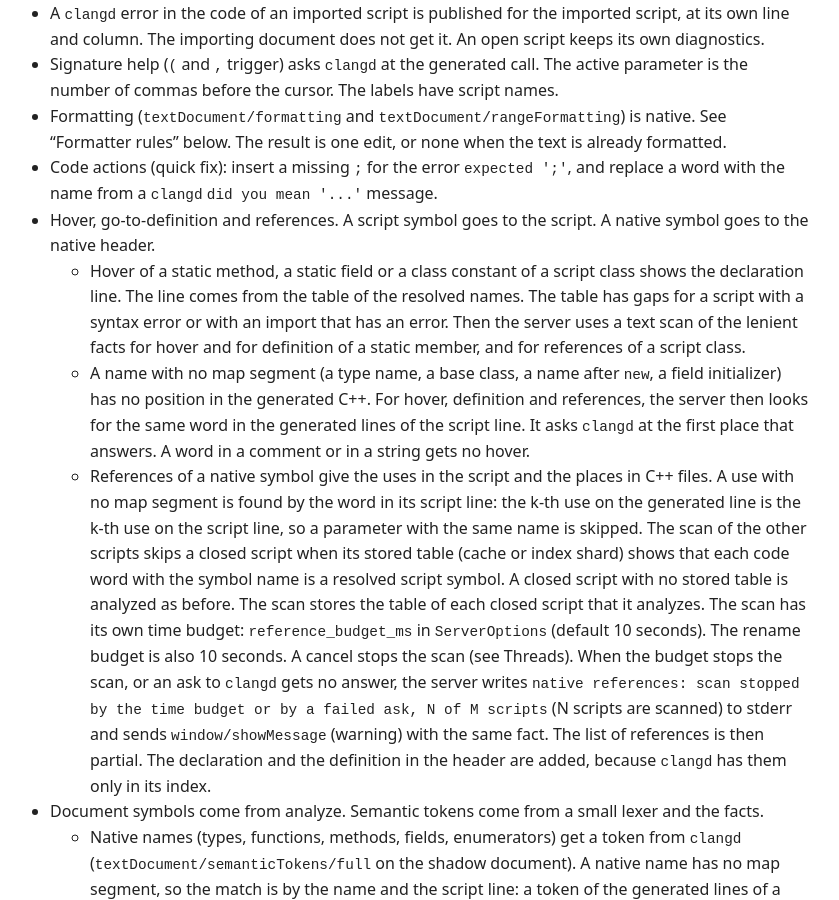
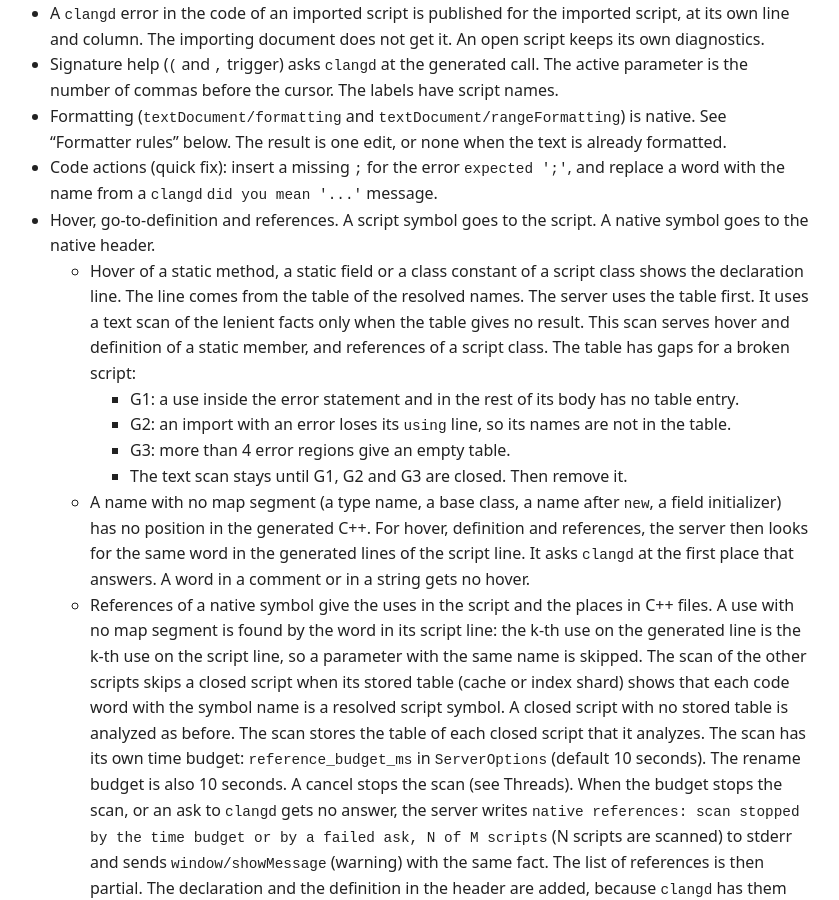
Before and after one commit to rokups/hotpp, a Jekyll site: the page built from doc/tools-ls.md, in a window 1280 px wide and 900 px high, scrolled down 4038 px. Shown: the whole window, without its empty margins (246-1085 px from the left). Built offline with Jekyll 4.4.1, drawn with Linux system fonts in a browser that asks for light colours.

Commit message:
HOT-19 document table-first order and gaps G1 G2 G3

```diff
--- a/doc/tools-ls.md
+++ b/doc/tools-ls.md
@@ -82,7 +82,11 @@ Features:
 - Formatting (`textDocument/formatting` and `textDocument/rangeFormatting`) is native. See "Formatter rules" below. The result is one edit, or none when the text is already formatted.
 - Code actions (quick fix): insert a missing `;` for the error `expected ';'`, and replace a word with the name from a `clangd` `did you mean '...'` message.
 - Hover, go-to-definition and references. A script symbol goes to the script. A native symbol goes to the native header.
-  - Hover of a static method, a static field or a class constant of a script class shows the declaration line. The line comes from the table of the resolved names. The table has gaps for a script with a syntax error or with an import that has an error. Then the server uses a text scan of the lenient facts for hover and for definition of a static member, and for references of a script class.
+  - Hover of a static method, a static field or a class constant of a script class shows the declaration line. The line comes from the table of the resolved names. The server uses the table first. It uses a text scan of the lenient facts only when the table gives no result. This scan serves hover and definition of a static member, and references of a script class. The table has gaps for a broken script:
+    - G1: a use inside the error statement and in the rest of its body has no table entry.
+    - G2: an import with an error loses its `using` line, so its names are not in the table.
+    - G3: more than 4 error regions give an empty table.
+    - The text scan stays until G1, G2 and G3 are closed. Then remove it.
   - A name with no map segment (a type name, a base class, a name after `new`, a field initializer) has no position in the generated C++. For hover, definition and references, the server then looks for the same word in the generated lines of the script line. It asks `clangd` at the first place that answers. A word in a comment or in a string gets no hover.
   - References of a native symbol give the uses in the script and the places in C++ files. A use with no map segment is found by the word in its script line: the k-th use on the generated line is the k-th use on the script line, so a parameter with the same name is skipped. The scan of the other scripts skips a closed script when its stored table (cache or index shard) shows that each code word with the symbol name is a resolved script symbol. A closed script with no stored table is analyzed as before. The scan stores the table of each closed script that it analyzes. The scan has its own time budget: `reference_budget_ms` in `ServerOptions` (default 10 seconds). The rename budget is also 10 seconds. A cancel stops the scan (see Threads). When the budget stops the scan, or an ask to `clangd` gets no answer, the server writes `native references: scan stopped by the time budget or by a failed ask, N of M scripts` (N scripts are scanned) to stderr and sends `window/showMessage` (warning) with the same fact. The list of references is then partial. The declaration and the definition in the header are added, because `clangd` has them only in its index.
 - Document symbols come from analyze. Semantic tokens come from a small lexer and the facts.
```
Also changed, not shown: 1 other file.
